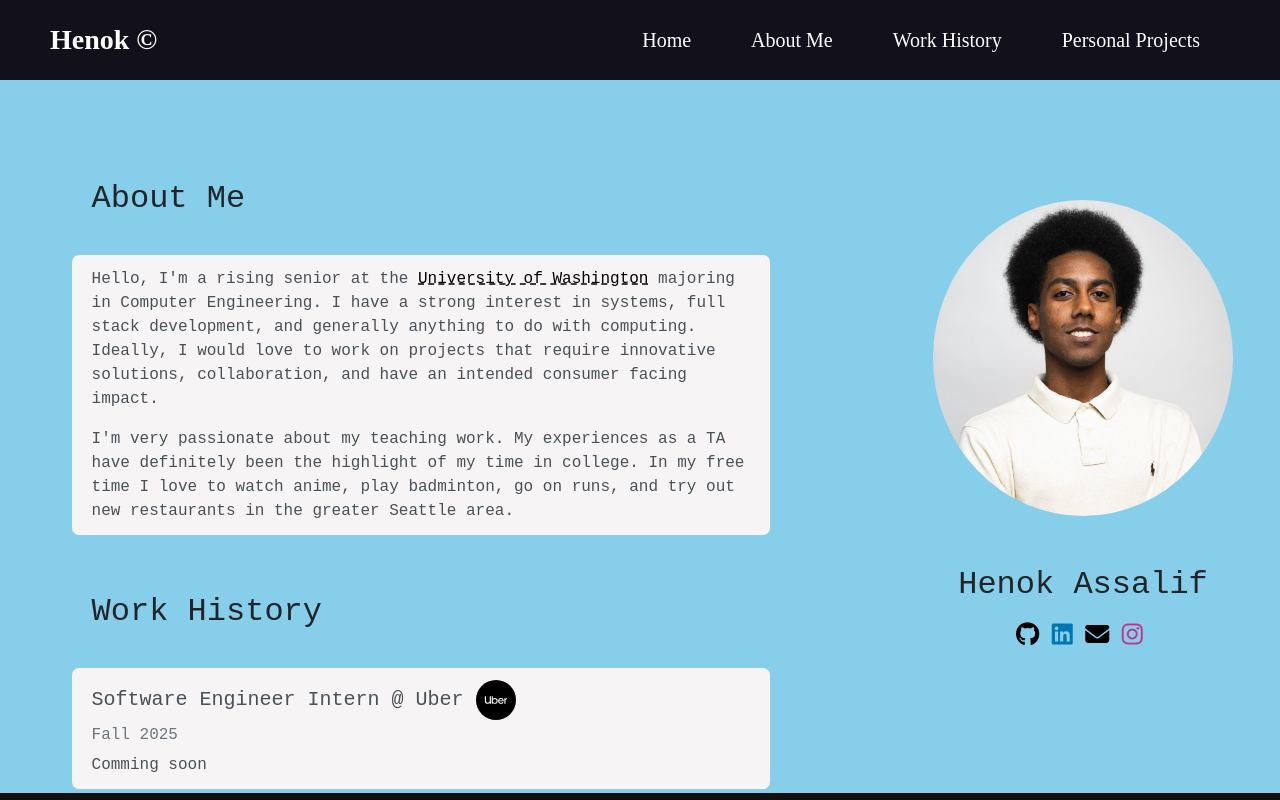
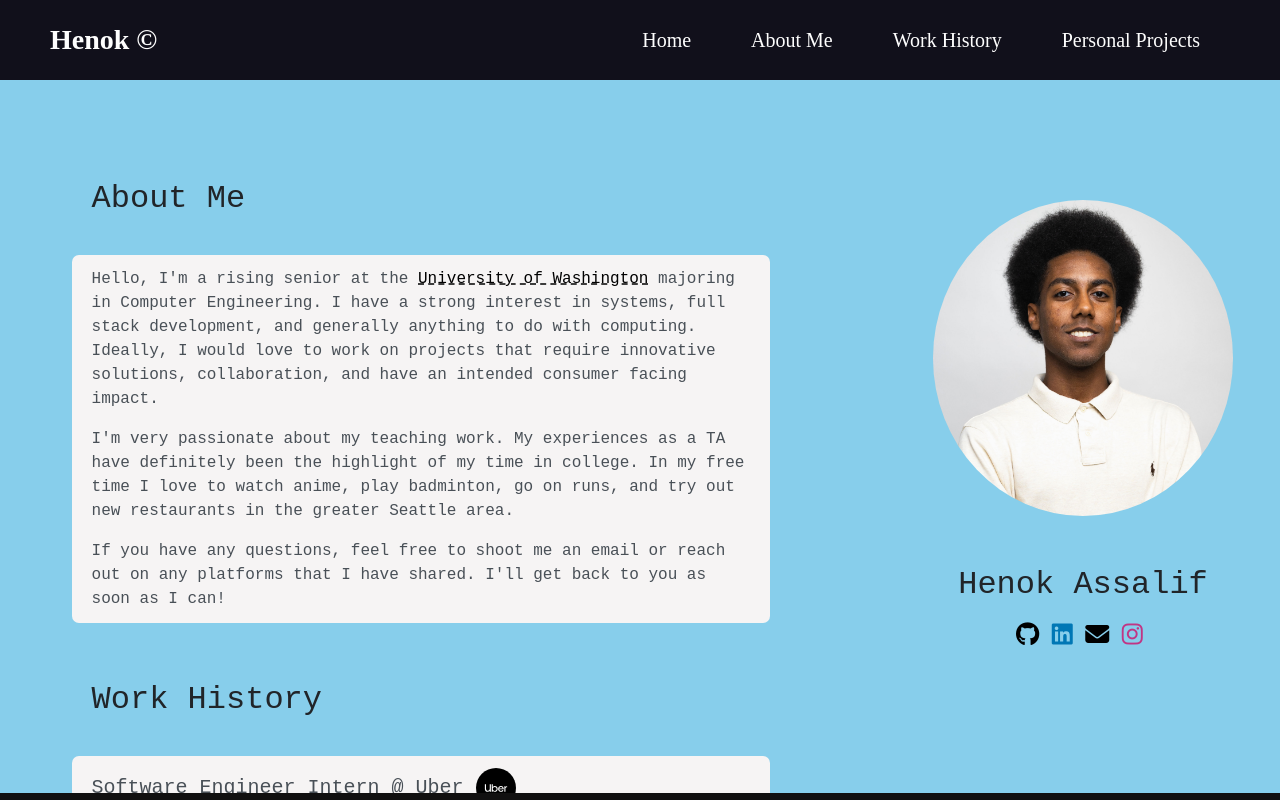
Before and after one commit to HenokA22/personal-website, a React (Vite) app in the folder react_personal_website/: page / in a window 1280 px wide. Built offline with nearby package versions, Linux system fonts and the light colour scheme.

Commit message:
Adjust about me text.

```diff
--- a/react_personal_website/src/components/contentContainer_componets/AboutSection.jsx
+++ b/react_personal_website/src/components/contentContainer_componets/AboutSection.jsx
@@ -16,6 +16,9 @@ function AboutSection() {
         <p className="card-text">
           I'm very passionate about my teaching work. My experiences as a TA have definitely been the highlight of my time in college. In my free time I love to watch anime, play badminton, go on runs, and try out new restaurants in the greater Seattle area.
         </p>
+        <p className="card-text">
+          If you have any questions, feel free to shoot me an email or reach out on any platforms that I have shared. I'll get back to you as soon as I can!
+        </p>
       </div>
     </>
   )
```
